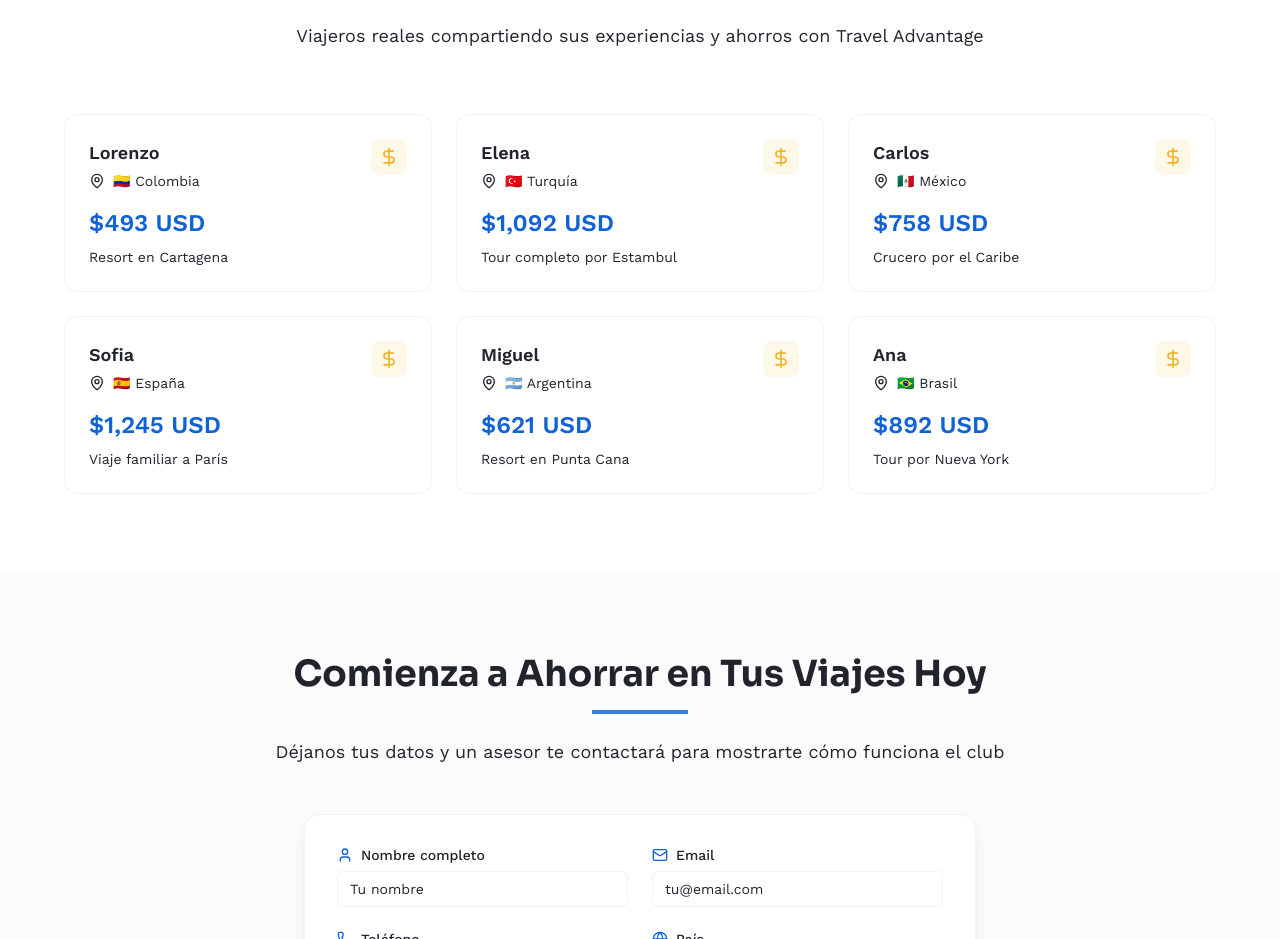
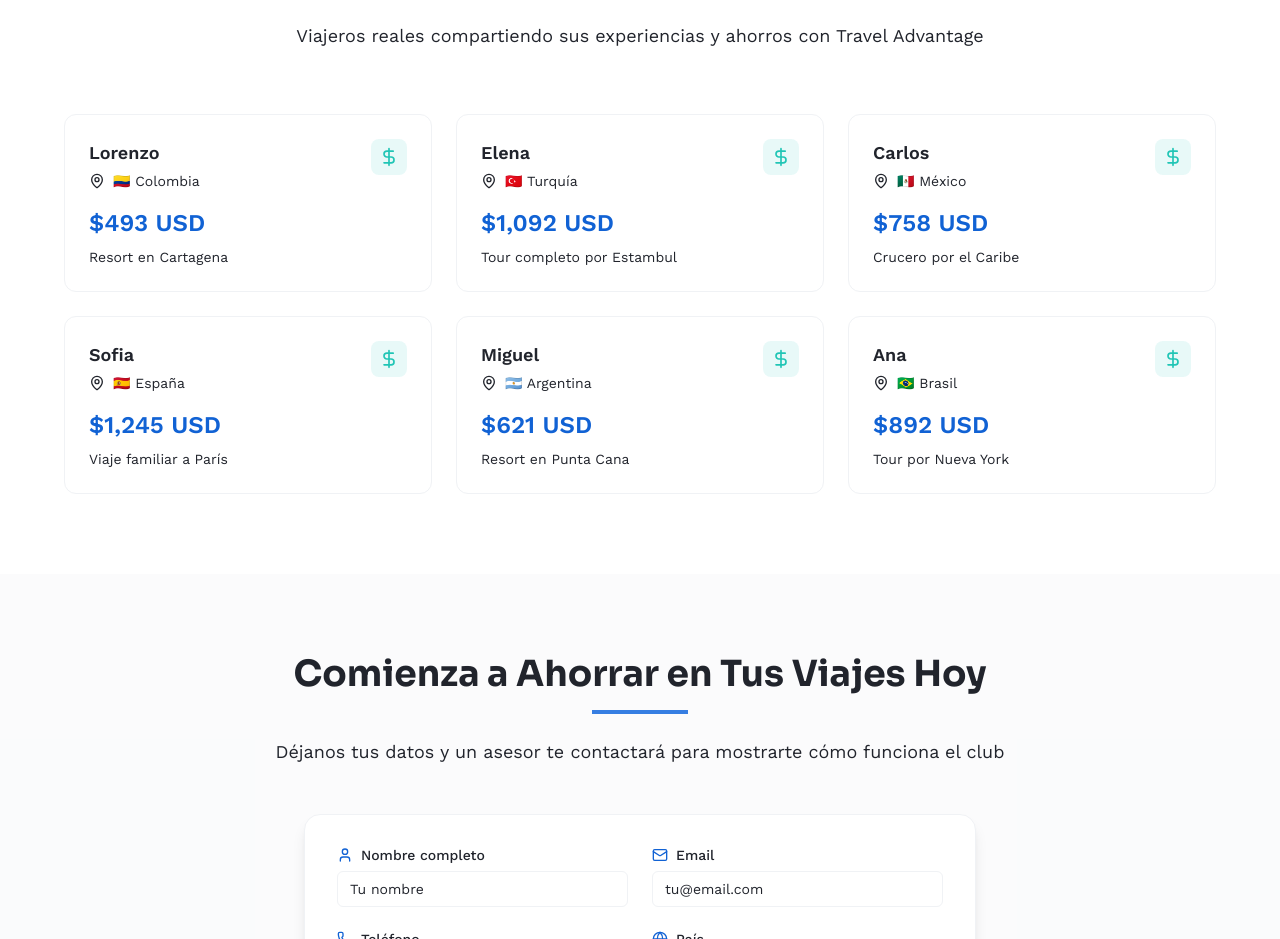
Before and after one commit to Jclmaximo/sg-d27a7d47-40b9-4812-be21-978d412c10af-1776524557, a Next.js app: page / in a window 1280 px wide. Shown: the part 3580-4519 px from the top of the page. Built offline with nearby package versions, Linux system fonts and the light colour scheme.

Commit message:
feat(ui): update accent color to turquoise premium

```diff
--- a/src/styles/globals.css
+++ b/src/styles/globals.css
@@ -8,8 +8,8 @@
   :root {
     --primary: 215 85% 45%;
     --primary-foreground: 0 0% 100%;
-    --secondary: 42 88% 55%;
-    --secondary-foreground: 220 15% 15%;
+    --secondary: 174 72% 45%;
+    --secondary-foreground: 0 0% 100%;
     --accent: 215 75% 55%;
     --muted: 215 20% 95%;
     --background: 0 0% 100%;
```
Also changed, not shown: 1 other file (tests, documents, lock files or other folders).
